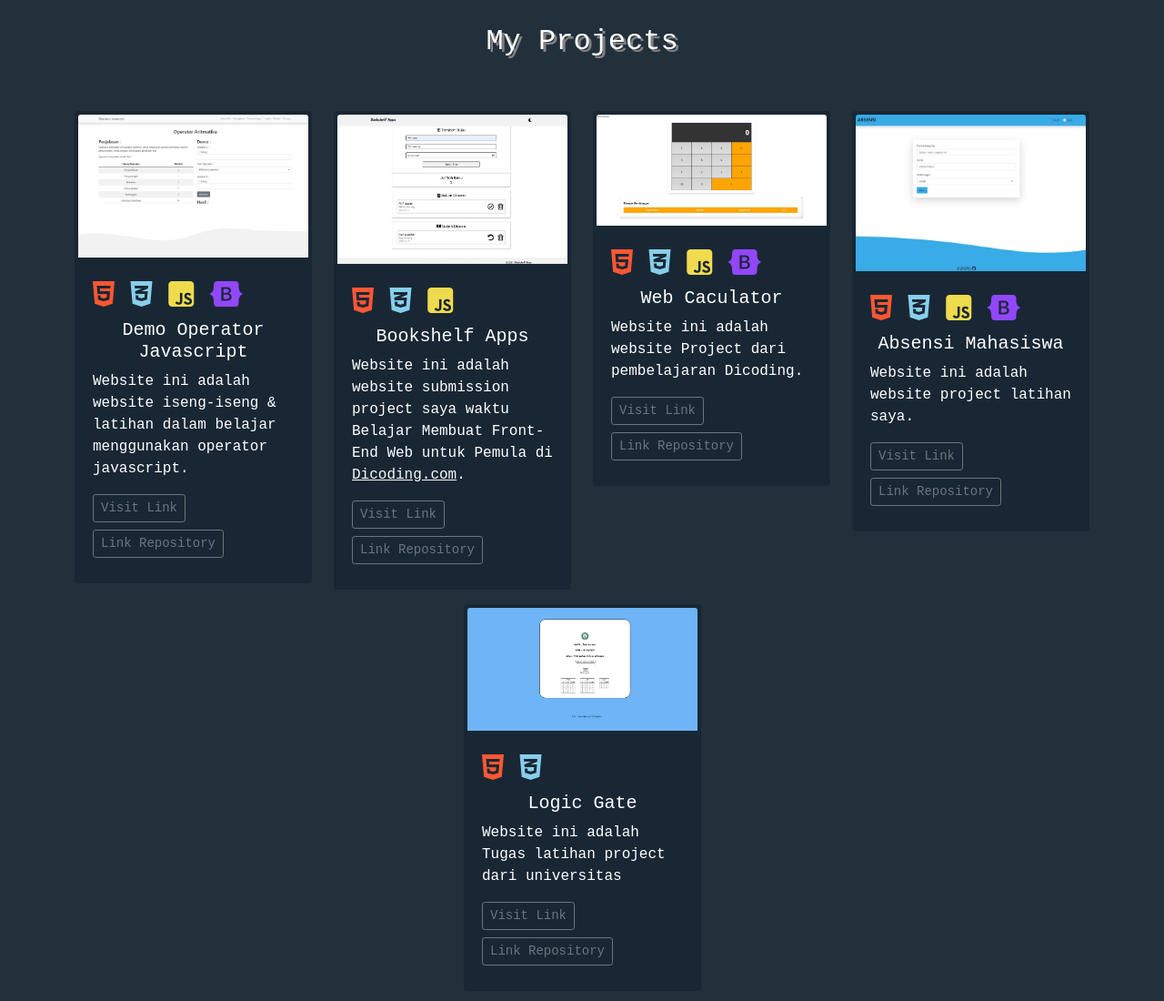
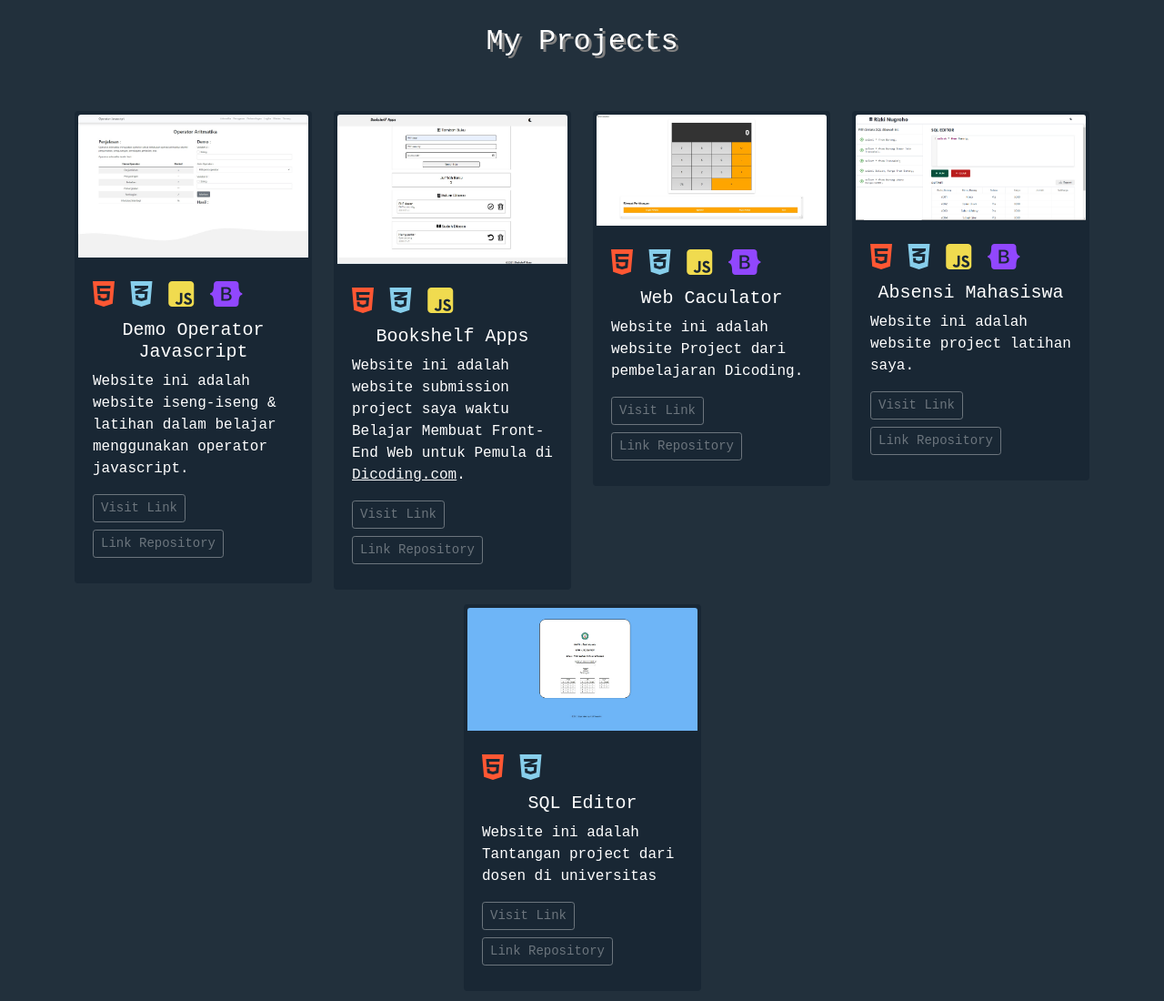
Before and after one commit to rizkinugrohho/MyWebsite, a plain HTML site: page index.html in a window 1280 px wide. Shown: the part 2240-3340 px from the top of the page at 91% size. Drawn offline with nearby package versions, Linux system fonts and the light colour scheme; a web font is replaced by a local one.

Commit message:
Update New Project

```diff
--- a/index.html
+++ b/index.html
@@ -206,7 +206,7 @@
           </div>
           <div class="col-md-3 mb-3" data-aos="zoom-in-up" data-aos-duration="1000" data-aos-delay="750">
             <div class="card card-projects">
-              <img src="img/Projects/absensi.jpg" class="card-img-top" alt="absensi" width="100">
+              <img src="img/Projects/gambar1.PNG" class="card-img-top" alt="absensi" width="100">
               <div class="card-body">
                 <div class="mt-2 mb-2">
                   <i class="fab fa-html5 fa-2x html-color"></i>
@@ -229,10 +229,10 @@
                   <i class="fab fa-html5 fa-2x html-color"></i>
                   <i class="fab fa-css3-alt fa-2x css-color ms-2"></i>
                 </div>
-                <h5 class="card-title text-center">Logic Gate</h5>
-                <p class="card-text">Website ini adalah Tugas latihan project dari universitas</p>
-                <a class="btn btn-sm mb-2 btn-outline-secondary"href="https://rizkinugrohho.github.io/Logic-Gate/" target="_blank" role="button">Visit Link</a>
-                <a class="btn btn-sm mb-2 btn-outline-secondary" href="https://github.com/rizkinugrohho/Logic-Gate" target="_blank" role="button">Link Repository</a>
+                <h5 class="card-title text-center">SQL Editor</h5>
+                <p class="card-text">Website ini adalah Tantangan project dari dosen di universitas</p>
+                <a class="btn btn-sm mb-2 btn-outline-secondary"href="https://sql-data-rizkinugroho.vercel.app/" target="_blank" role="button">Visit Link</a>
+                <a class="btn btn-sm mb-2 btn-outline-secondary" href="https://github.com/rizkinugrohho/SQL-Editor" target="_blank" role="button">Link Repository</a>
               </div>
             </div>
           </div>
```
